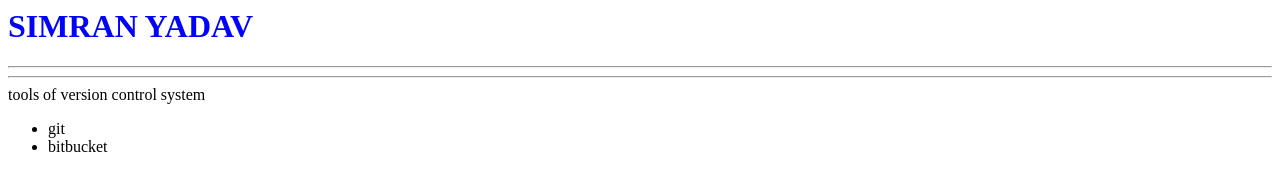
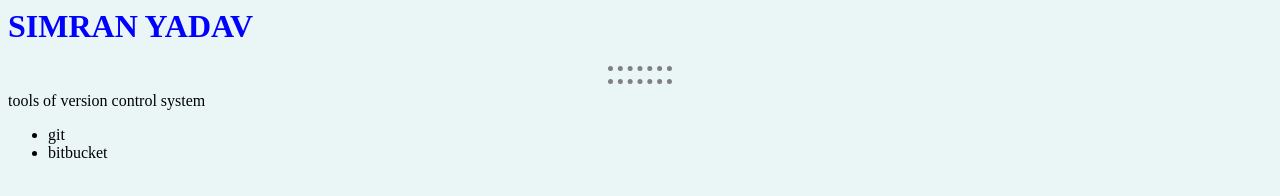
Before and after one commit to simran1002/NEWREPO, a plain HTML site: page index.html in a window 1280 px wide. Drawn offline with Linux system fonts and the light colour scheme.

Commit message:
Update style.css

```diff
--- a/style.css
+++ b/style.css
@@ -1,3 +1,13 @@
 H1{
     color: blue;
 }
+body{
+    background-color:#eaf6f6;
+}
+hr{
+    border-style:none;
+    border-top-style:dotted;
+    border-color:grey;
+    border-width:5px;
+    width:5%;
+}
```
